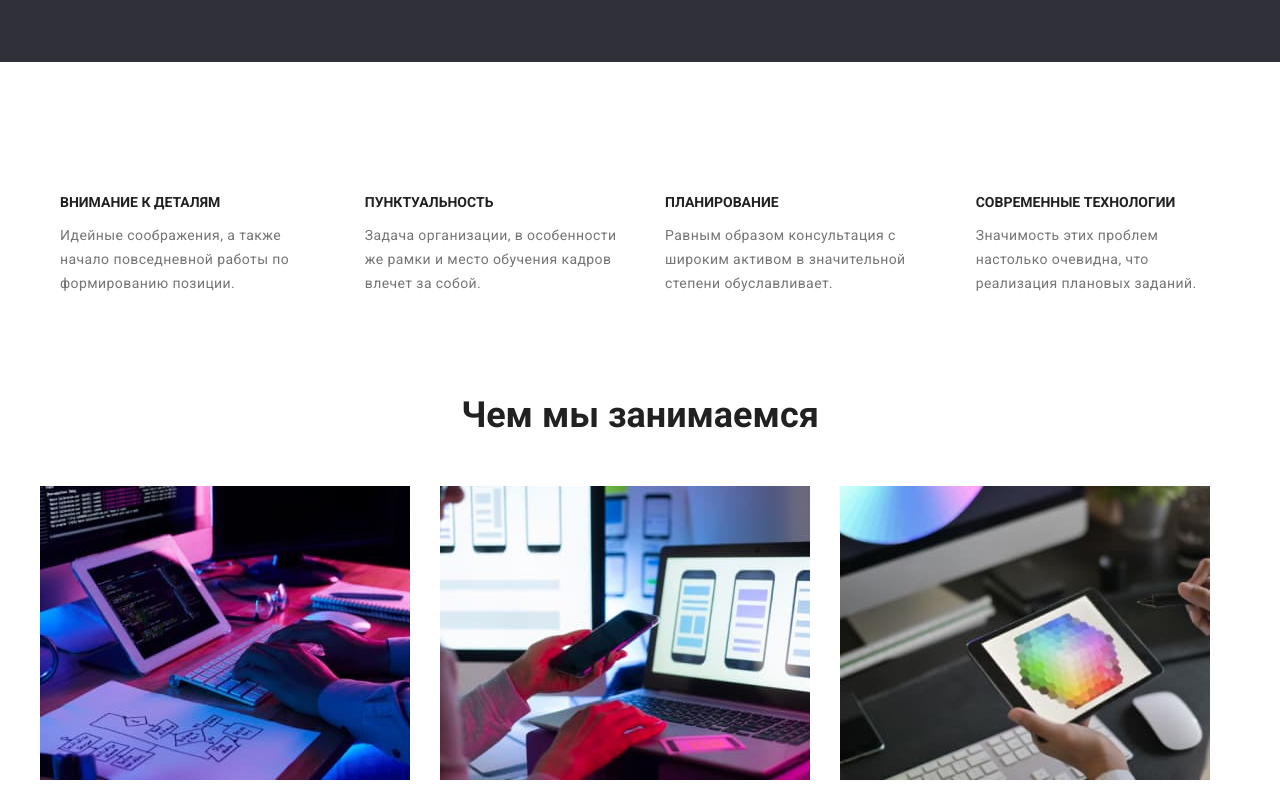
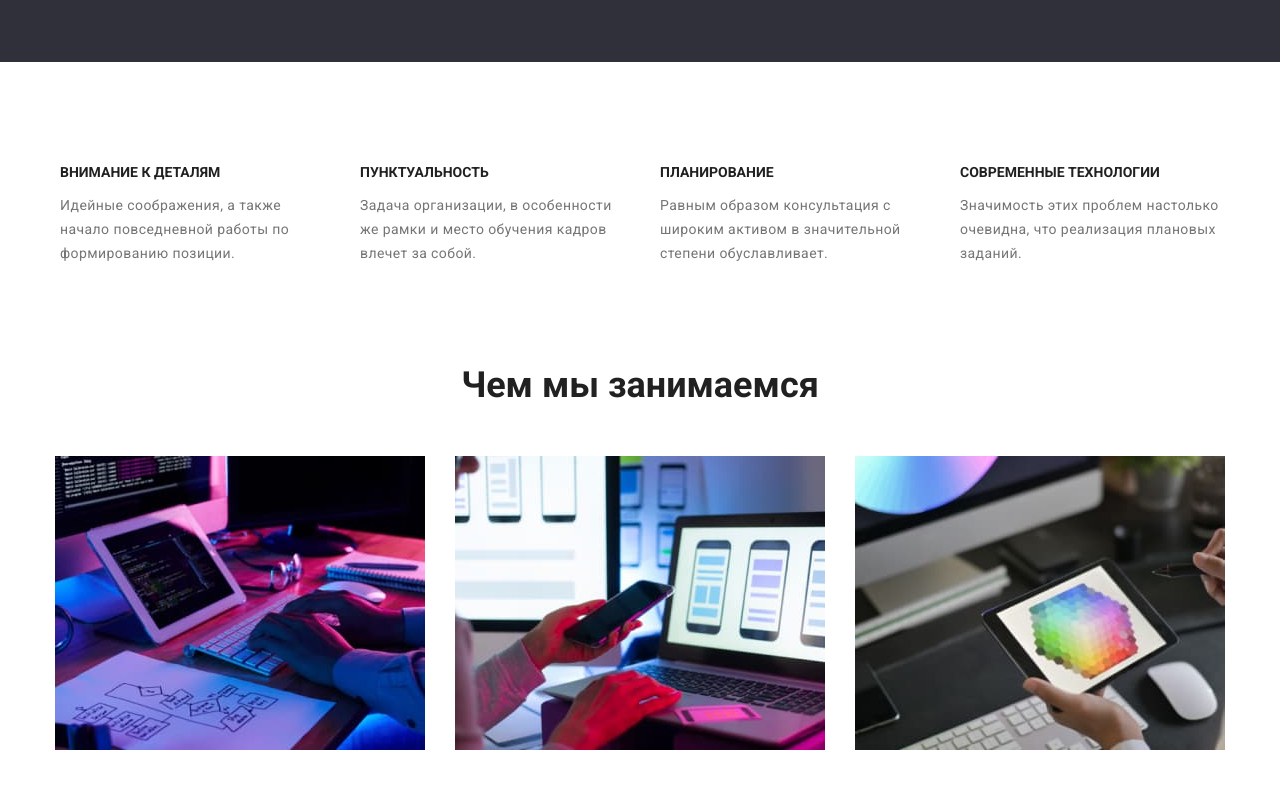
Before and after one commit to KliffUndersn/goit-markup-hw-03, a plain HTML site: page index.html in a window 1280 px wide. Shown: the part 620-1420 px from the top of the page. Drawn offline with nearby package versions, Linux system fonts and the light colour scheme.

Commit message:
hw100500

```diff
--- a/css/styles.css
+++ b/css/styles.css
@@ -58,8 +58,7 @@ img {
 
 .nav,
 header > .container,
-.selectors,
-.img-list {
+.selectors {
   display: flex;
   flex-wrap: wrap;
   align-items: center;
@@ -67,12 +66,12 @@ header > .container,
 .img-list {
   margin-top: -30px;
   margin-left: -30px;
+  display: flex;
+  flex-wrap: wrap;
 }
 .img-li {
-  flex-basis: calc((100% - 60px) / 3);
+  flex-basis: calc((100% - 90px) / 3);
   margin-top: 30px;
-}
-.img-li:not(:first-child) {
   margin-left: 30px;
 }
 .nav-link {
@@ -179,7 +178,7 @@ header > .container,
 .about-list {
   display: flex;
   flex-direction: row;
-  flex-basis: calc((100% - 120px) / 4);
+  margin-top: -30px;
   margin-left: -30px;
 }
 .discription {
@@ -189,11 +188,10 @@ header > .container,
 .about-list li {
   margin-left: 30px;
   margin-top: 30px;
+  padding: 5px;
+  flex-basis: calc((100% - 120px) / 4);
 }
 
-.border-small {
-  padding: 5px;
-}
 .about-title {
   text-transform: uppercase;
   color: var(--color-black);
@@ -226,7 +224,6 @@ header > .container,
 /* team */
 .team-section {
   background-color: #f5f4fa;
-  padding-bottom: 94px;
 }
 .our-team {
   font-weight: 700;
@@ -238,11 +235,12 @@ header > .container,
 
 .team-list {
   display: flex;
-
+  margin-top: -30px;
   margin-left: -30px;
 }
 .card {
   margin-left: 30px;
+  margin-top: 30px;
   flex-basis: calc((100% - 120px) / 4);
   box-shadow: 0px 1px 3px rgba(0, 0, 0, 0.12), 0px 1px 1px rgba(0, 0, 0, 0.14),
     0px 2px 1px rgba(0, 0, 0, 0.2);
--- a/index.html
+++ b/index.html
@@ -81,7 +81,7 @@
         <div class="work-list container">
             <h2 class="about-work">Чем мы занимаемся</h2>
 
-            <ul class="img-list  container list">
+            <ul class="img-list  list">
                 <li class=img-li><img src="./images/our-work-1.jpg" alt="nice-image-with-computer" width="370"></li>
                 <li class=img-li><img src="./images/our-work-2.jpg" alt="nice-image-with-phone" width="370"></li>
                 <li class=img-li><img src="./images/our-work-3.jpg" alt="nice-image-with-tablet" width="370"></li>
```
